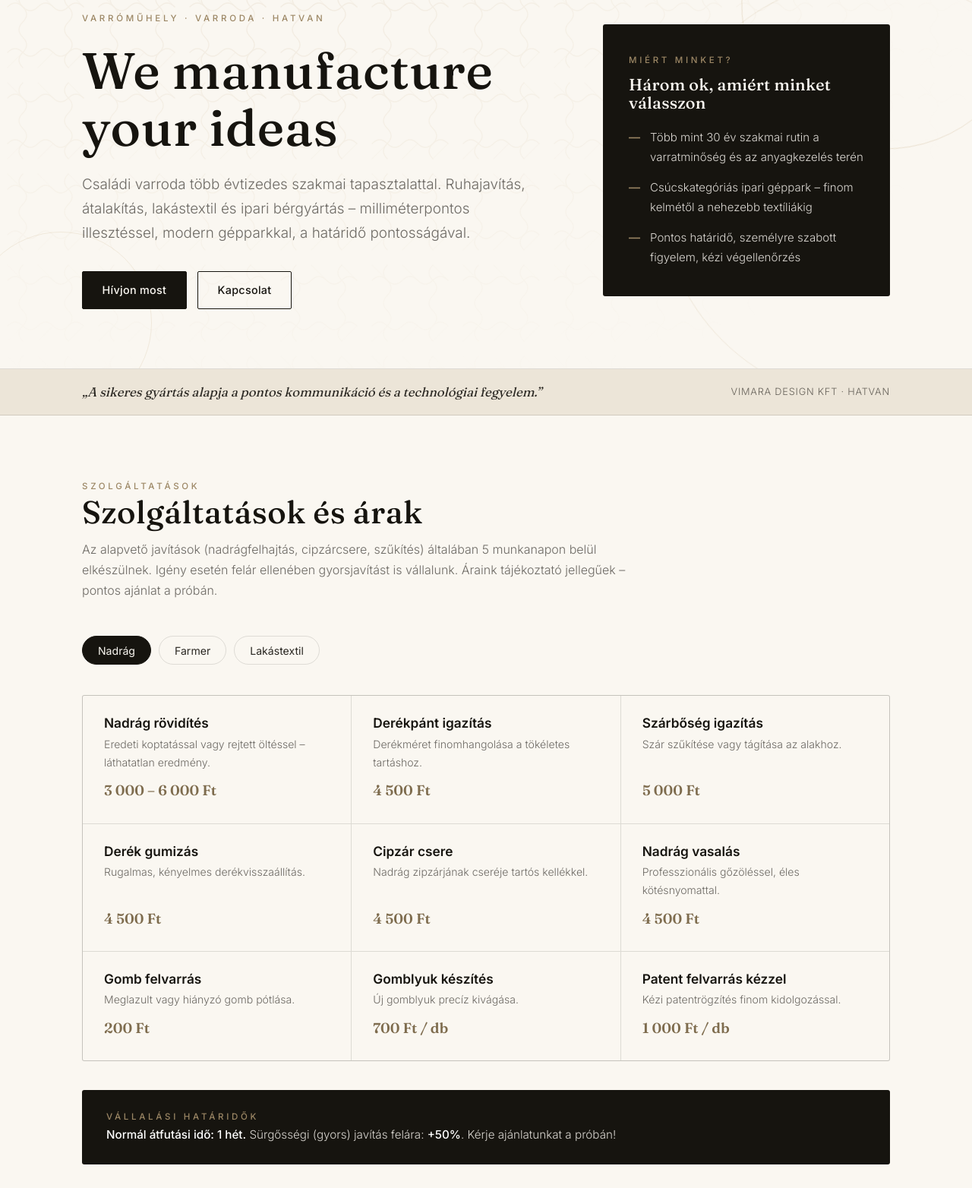
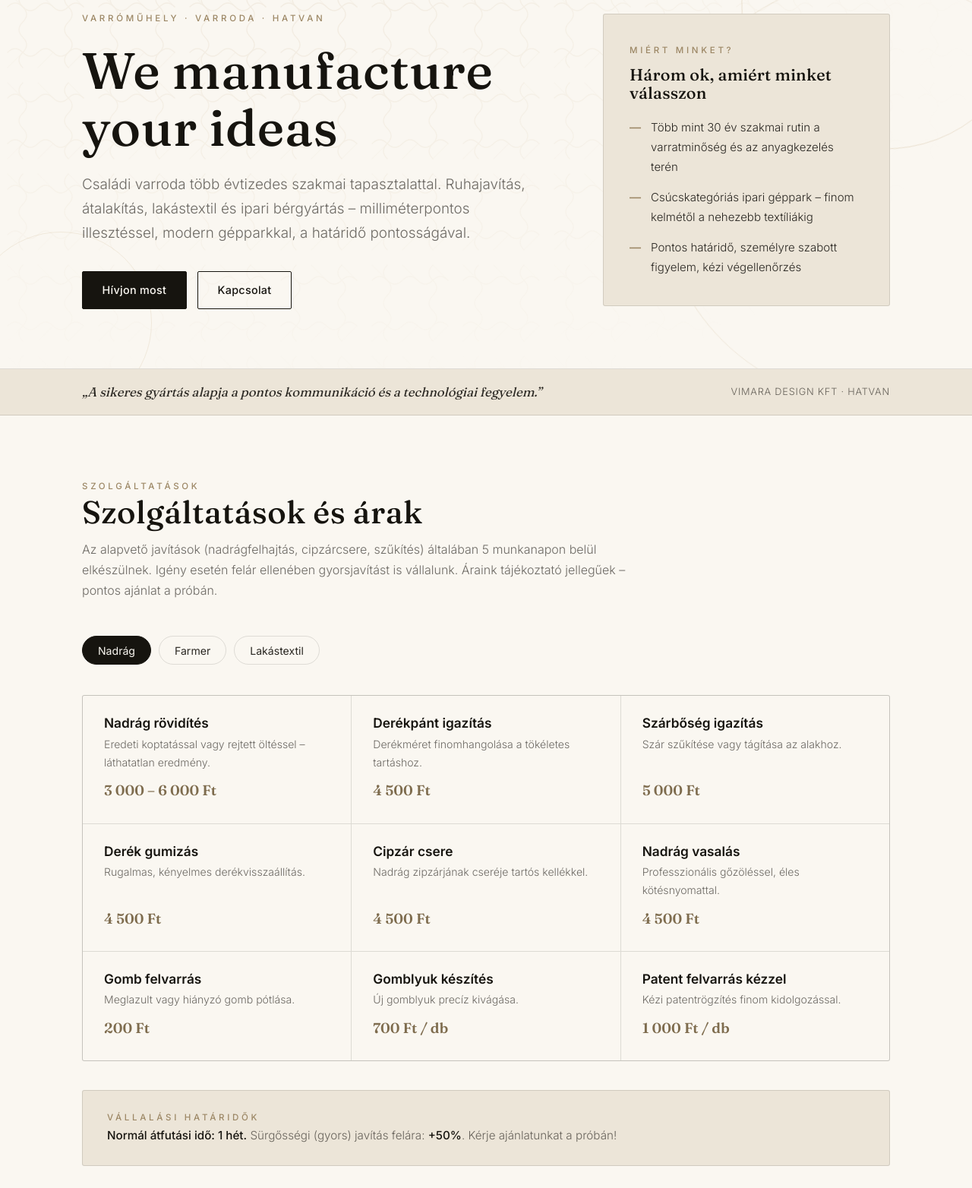
Before and after one commit to sarkanylaka/vimara-design, a website: page index.html in a window 1280 px wide. Shown: the part 156-1720 px from the top of the page at 76% size. Drawn offline with Linux system fonts and the light colour scheme.

Commit message:
Change dark cards (hero-card, note-band) to beige background

```diff
--- a/index.html
+++ b/index.html
@@ -51,11 +51,11 @@ header.hero{position:relative;padding:96px 0 78px;border-bottom:1px solid var(--
 .hero h1{font-size:clamp(2.6rem,5.4vw,4.2rem);font-weight:500;margin:20px 0 22px}
 .hero .lead{font-size:1.18rem;color:var(--muted);max-width:32em;margin-bottom:34px;font-weight:300}
 .hero-actions{display:flex;gap:14px;flex-wrap:wrap}
-.hero-card{background:var(--ink);color:var(--cream);border-radius:3px;padding:38px 34px}
+.hero-card{background:var(--beige);color:var(--ink);border-radius:3px;padding:38px 34px;border:1px solid var(--line)}
 .hero-card .kicker{color:var(--bronze)}
-.hero-card h3{color:var(--cream);font-size:1.35rem;margin:10px 0 20px;font-weight:500}
+.hero-card h3{color:var(--ink);font-size:1.35rem;margin:10px 0 20px;font-weight:500}
 .hero-card ul{list-style:none;display:grid;gap:15px}
-.hero-card li{display:flex;gap:13px;align-items:flex-start;font-size:.94rem;font-weight:300;color:rgba(250,247,241,.86)}
+.hero-card li{display:flex;gap:13px;align-items:flex-start;font-size:.94rem;font-weight:300;color:var(--ink-soft)}
 .hero-card li::before{content:"—";color:var(--bronze);flex-shrink:0;font-weight:600}
 
 /* brand ribbon */
@@ -84,10 +84,10 @@ section h2{font-size:clamp(1.9rem,3.8vw,2.6rem);font-weight:500;margin-bottom:12
 .svc h3{font-size:1.08rem;font-weight:600;font-family:'Inter',sans-serif;letter-spacing:0}
 .svc p{font-size:.88rem;color:var(--muted);font-weight:300;flex:1}
 .price{font-family:'Fraunces',serif;font-weight:600;color:var(--bronze-dark);font-size:1.18rem;margin-top:4px}
-.note-band{margin-top:38px;background:var(--ink);color:var(--cream);border-radius:3px;padding:26px 32px;display:flex;gap:18px;align-items:center;flex-wrap:wrap}
-.note-band strong{color:#fff;font-weight:500}
+.note-band{margin-top:38px;background:var(--beige);color:var(--ink);border-radius:3px;padding:26px 32px;display:flex;gap:18px;align-items:center;flex-wrap:wrap;border:1px solid var(--line)}
+.note-band strong{color:var(--ink);font-weight:500}
 .note-band .kicker{color:var(--bronze)}
-.note-band p{color:rgba(250,247,241,.85);font-weight:300;font-size:.95rem}
+.note-band p{color:var(--muted);font-weight:300;font-size:.95rem}
 
 /* ABOUT */
 .about-grid{display:grid;grid-template-columns:1fr 1fr;gap:54px;align-items:start}
```
